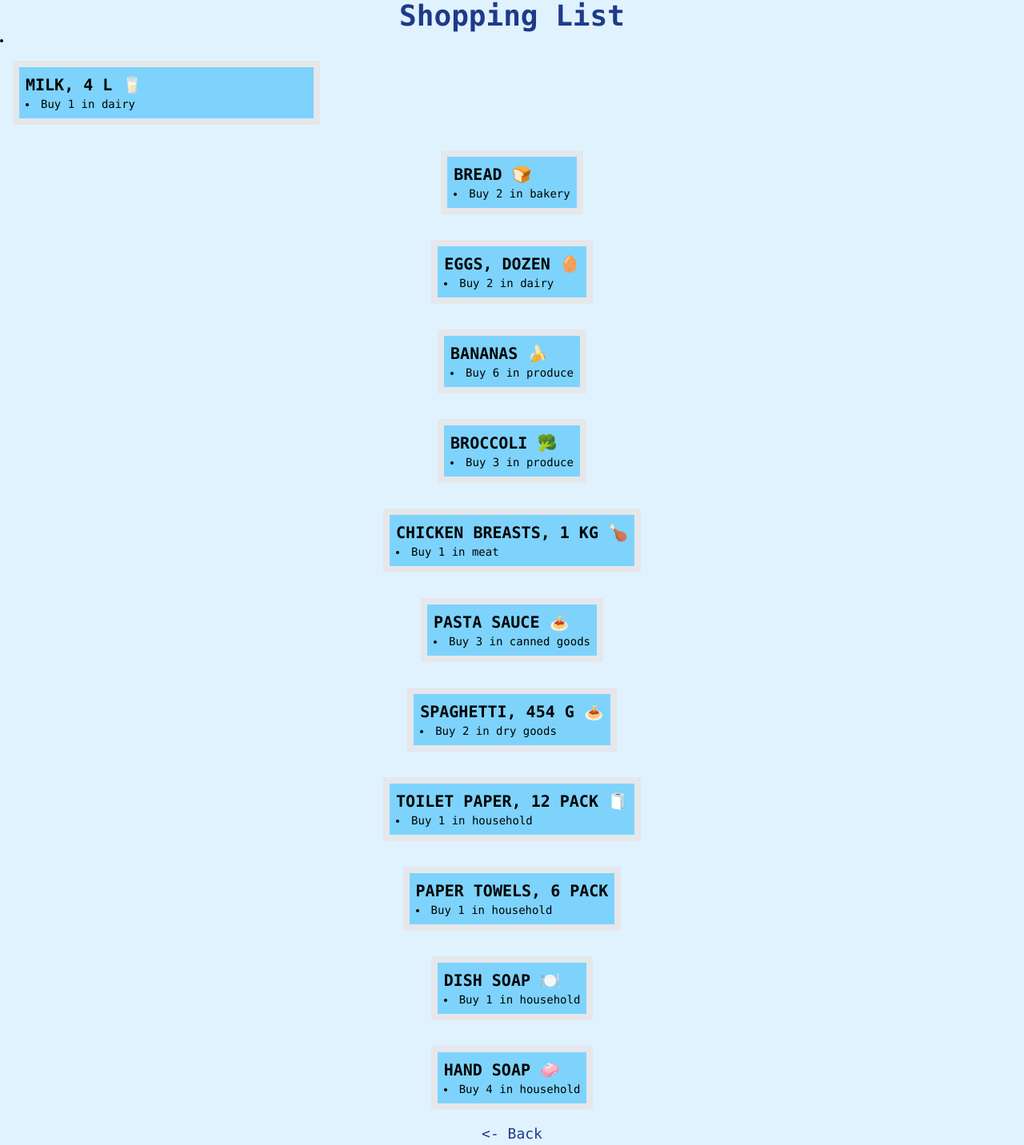
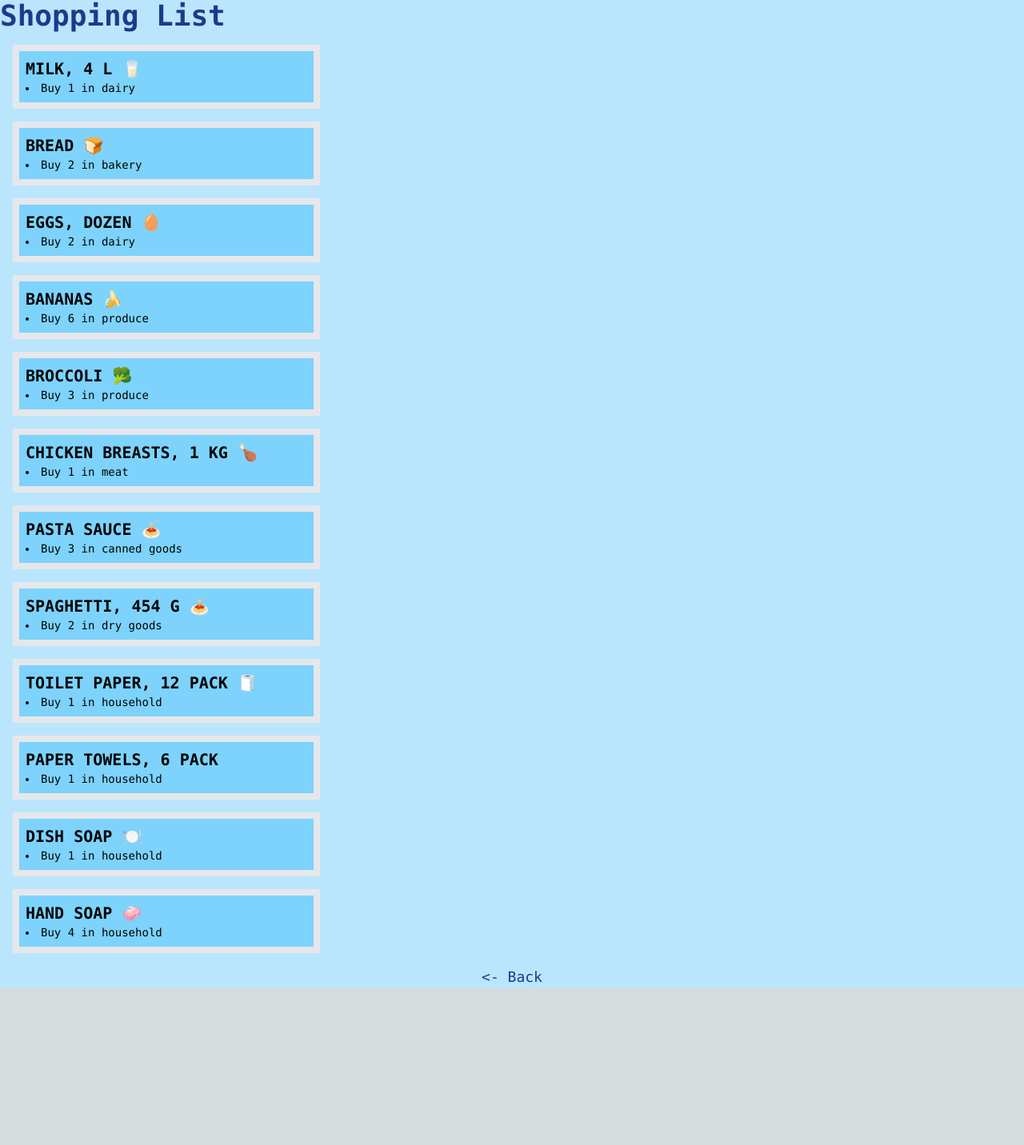
Before and after one commit to vinhhuynh1/cprg306-assignments, a Next.js app: page /week3 in a window 1280 px wide. Shown: the whole page at 80% size. After the commit the page ends 1236 px from the top, so only its background shows below. Built offline with nearby package versions, Linux system fonts and the light colour scheme.

Commit message:
Update CSS for Week 3 Assignment

```diff
--- a/app/StudentInfo.js
+++ b/app/StudentInfo.js
@@ -6,7 +6,7 @@ export default function StudentInfo() {
         <main>
             <p>Name: Vinh Huynh</p>
             <p>Course section: CPRG 306 E</p>
-            <Link class="hover:text-cyan-400 hover:underline " href="https://github.com/vinhhuynh1?tab=repositories">https://github.com/vinhhuynh1?tab=repositories</Link>
+            <Link class="hover:text-cyan-500 hover:underline " href="https://github.com/vinhhuynh1?tab=repositories">https://github.com/vinhhuynh1?tab=repositories</Link>
         </main>
     )
 }
--- a/app/page.js
+++ b/app/page.js
@@ -3,15 +3,15 @@ import StudentInfo from "./StudentInfo";
 
 export default function Home() {
   return (
-    <main class="font-mono text-sm">
+    <main class="font-mono text-sm h-screen bg-blue-200 text-blue-900">
 
-      <h1 class="text-4xl text-center">CPRG 306: Web Development 2 - Assignments</h1>
+      <h1 class="text-4xl text-center font-bold">CPRG 306: Web Development 2 - Assignments</h1>
 
       <StudentInfo />
 
       <div class="text-center">
-        <ul><Link class="hover:text-cyan-400 hover:underline" href="week2">Week 2</Link></ul>
-        <ul><Link class="hover:text-cyan-400 hover:underline" href="week3">Week 3</Link></ul>
+        <ul><Link class="hover:text-cyan-500 hover:underline" href="week2">Week 2</Link></ul>
+        <ul><Link class="hover:text-cyan-500 hover:underline" href="week3">Week 3</Link></ul>
       </div>
 
     </main>
--- a/app/week2/page.js
+++ b/app/week2/page.js
@@ -3,10 +3,17 @@ import StudentInfo from "../StudentInfo"
 
 export default function Week2() {
     return (
-        <main class="font-mono text-sm">
-            <h1 class="text-4xl text-center">My Shopping List</h1>
+        <main class="font-mono text-sm h-screen bg-blue-200 text-blue-900">
+
+            <h1 class="text-4xl text-center font-bold">My Shopping List</h1>
+
             <StudentInfo />
-            <Link class="hover:text-cyan-400 hover:underline" href="../">&lt;- Back</Link>
+
+            <div class="hover:text-cyan-500 hover:underline text-center text-lg">
+                <Link href="../">&lt;- Back</Link>
+
+            </div>
+
         </main>
     )
 }
--- a/app/week3/item-list.js
+++ b/app/week3/item-list.js
@@ -75,101 +75,77 @@ export default function ItemList() {
 
   return (
     <>
-      <li class="items-center justify-center">
         <Item
           name = {item1.name}
           quantity = {item1.quantity}
           category = {item1.category}
         />
-      </li>
 
-      <li class="flex items-center justify-center">
         <Item
           name = {item2.name}
           quantity = {item2.quantity}
           category = {item2.category}
         />
-      </li>
 
-      <li class="flex items-center justify-center">
         <Item
           name = {item3.name}
           quantity = {item3.quantity}
           category = {item3.category}
         />
-      </li>
 
-      <li class="flex items-center justify-center">
         <Item
           name = {item4.name}
           quantity = {item4.quantity}
           category = {item4.category}
         />
-      </li>
 
-      <li class="flex items-center justify-center">
         <Item
           name = {item5.name}
           quantity = {item5.quantity}
           category = {item5.category}
         />
-      </li>
 
-      <li class="flex items-center justify-center">
           <Item
           name = {item6.name}
           quantity = {item6.quantity}
           category = {item6.category}
         />
-      </li>
 
-      <li class="flex items-center justify-center">
         <Item
           name = {item7.name}
           quantity = {item7.quantity}
           category = {item7.category}
         />
-      </li>
 
-      <li class="flex items-center justify-center">
         <Item
           name = {item8.name}
           quantity = {item8.quantity}
           category = {item8.category}
         />
-      </li>
 
-      <li class="flex items-center justify-center">
         <Item
           name = {item9.name}
           quantity = {item9.quantity}
           category = {item9.category}
         />
-      </li>
 
-      <li class="flex items-center justify-center">
         <Item
           name = {item10.name}
           quantity = {item10.quantity}
           category = {item10.category}
         />
-      </li>
 
-      <li class="flex items-center justify-center">
         <Item
           name = {item11.name}
           quantity = {item11.quantity}
           category = {item11.category}
         />
-      </li>
 
-      <li class="flex items-center justify-center">
         <Item
           name = {item12.name}
           quantity = {item12.quantity}
           category = {item12.category}
         />
-      </li>
 
     </>
 
--- a/app/week3/page.js
+++ b/app/week3/page.js
@@ -4,13 +4,13 @@ import ItemList from "./item-list"
 
 export default function Page() {
     return(
-        <main class="font-mono text-sm bg-sky-100">
+        <main class="font-mono text-sm bg-sky-200">
 
-            <h1 class="text-4xl text-center text-blue-900 font-bold">Shopping List</h1>
+            <h1 class="text-4xl text-blue-900 font-bold">Shopping List</h1>
 
             <ItemList />
 
-            <div class="hover:text-slate-900 hover:underline text-blue-900 text-center text-lg">
+            <div class="hover:text-cyan-500 hover:underline text-blue-900 text-center text-lg">
                 <Link href="../">&lt;- Back</Link>
             </div>
 
```
